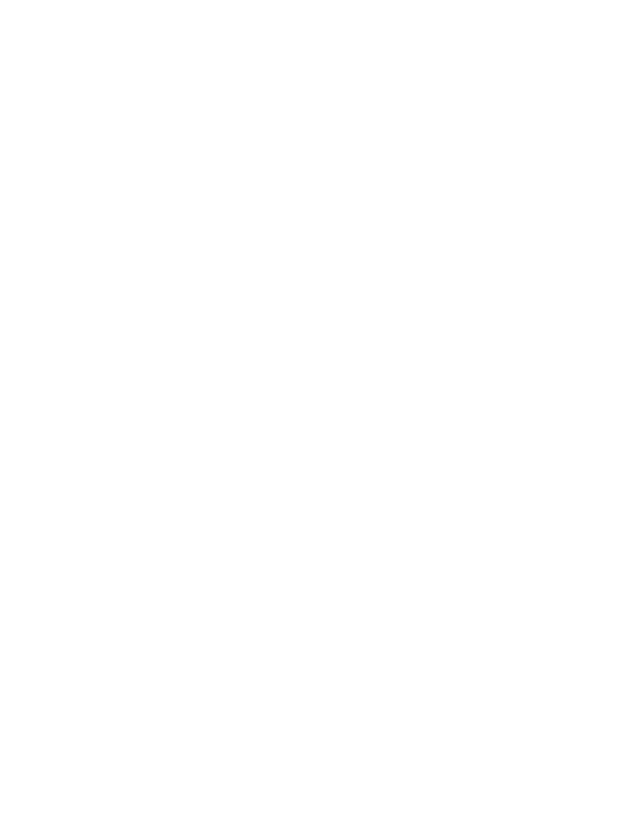
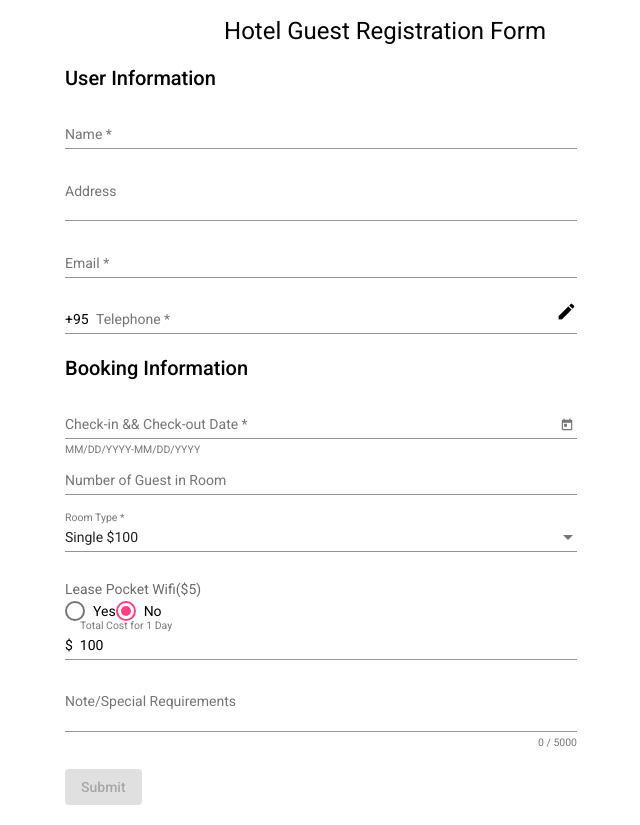
Before and after one commit to ayeayethet151198/angular-training, an Angular app: page /day14 in a window 1280 px wide. Before the commit this address led to /. Shown: the whole page, without its empty margins (255-895 px from the left). Before the commit the page ends 800 px from the top, so only its background shows below. Built offline with nearby package versions, Linux system fonts and the light colour scheme.

Commit message:
#day14(add commint for assignment day14)

```diff
--- a/src/app/app-routing.module.ts
+++ b/src/app/app-routing.module.ts
@@ -14,6 +14,7 @@
 import { UserRegistrationComponent } from './pages/user-registration/user-registration.component';
 import { AssignmentDay11Component } from './pages/assignment-day11/assignment-day11.component';
 import { AssignmentDay12Component } from './pages/assignment-day12/assignment-day12.component';
+import { AssignmentDay14Component } from './pages/assignment-day14/assignment-day14.component';
 
 const routes: Routes = [
   {
@@ -63,6 +64,10 @@
   {
     path: 'day12',
     component: AssignmentDay12Component
+  },
+  {
+    path: 'day14',
+    component: AssignmentDay14Component
   }
 ];
 
--- a/src/app/app.module.ts
+++ b/src/app/app.module.ts
@@ -19,6 +19,7 @@
 import { TestDay11Component } from './pages/test-day11/test-day11.component';
 import { AssignmentDay11Component } from './pages/assignment-day11/assignment-day11.component';
 import { AssignmentDay12Component } from './pages/assignment-day12/assignment-day12.component';
+import { AssignmentDay14Component } from './pages/assignment-day14/assignment-day14.component';
 
 @NgModule({
   declarations: [
@@ -34,7 +35,8 @@
     Day10UserListComponent,
     TestDay11Component,
     AssignmentDay11Component,
-    AssignmentDay12Component
+    AssignmentDay12Component,
+    AssignmentDay14Component
   ],
   imports: [
     BrowserModule,
--- /dev/null
+++ b/src/app/interfaces/booking.ts
@@ -0,0 +1,19 @@
+export interface Booking {
+  name: string;
+  address?: string;
+  email: string;
+  phone: string;
+  start: Date;
+  end: Date;
+  guestInRoom?: number;
+  roomType: string;
+  wifi: string;
+  readonly totalCost: number;
+  requirements: string;
+}
+
+export interface InputObj {
+  id: number;
+  label: string;
+  value: number;
+}
--- /dev/null
+++ b/src/app/pages/assignment-day14/assignment-day14.component.html
@@ -0,0 +1,96 @@
+<div class="wrapper">
+  <h1>Hotel Guest Registration Form</h1>
+  <div class="form-container">
+    <form class="registeration-form" [formGroup]="guestform" (ngSubmit)="submitForm()">
+      <h2>User Information</h2>
+
+      <mat-form-field>
+        <mat-label>Name</mat-label>
+        <input matInput formControlName="name">
+        <mat-error *ngIf="guestForm['name'].hasError('required')">Name is required</mat-error>
+      </mat-form-field>
+
+      <mat-form-field>
+        <mat-label>Address</mat-label>
+        <textarea matInput formControlName="address"></textarea>
+      </mat-form-field>
+
+      <mat-form-field>
+        <mat-label>Email</mat-label>
+        <input matInput type="email" formControlName="email">
+        <mat-error *ngIf="guestForm['email'].hasError('required')">Email is required</mat-error>
+        <mat-error *ngIf="guestForm['email'].hasError('email') &&  !guestForm['email'].hasError('required')">Please enter a valid email</mat-error>
+      </mat-form-field>
+
+      <mat-form-field>
+        <mat-label>Telephone</mat-label>
+        <span matPrefix>+95 &nbsp;</span>
+        <input matInput formControlName="phone" placeholder="9123456780">
+        <mat-icon matSuffix>mode_edit</mat-icon>
+        <mat-error *ngIf="guestForm['phone'].hasError('required')">Telephone is required</mat-error>
+        <mat-error *ngIf="!guestForm['phone'].hasError('required') && guestForm['phone'].hasError('invalidTelephone')">
+          Telephone must be 10 digit mobile number format (9xxxxxxxxx) and start with "9".
+        </mat-error>
+      </mat-form-field>
+
+      <h2>Booking Information</h2>
+      <mat-form-field>
+        <mat-label>Check-in && Check-out Date</mat-label>
+        <mat-date-range-input [rangePicker]="picker" [min]="minDate" required>
+          <input matStartDate formControlName="start" placeholder="Check-in Date">
+          <input matEndDate formControlName="end" placeholder="Check-out Date">
+        </mat-date-range-input>
+        <mat-hint>MM/DD/YYYY-MM/DD/YYYY</mat-hint>
+        <mat-datepicker-toggle matSuffix [for]="picker"></mat-datepicker-toggle>
+        <mat-date-range-picker #picker></mat-date-range-picker>
+        <mat-error *ngIf="guestForm['start'].hasError('required') || guestForm['end'].hasError('required')">Choose start date and end date correctly</mat-error>
+      </mat-form-field>
+
+      <mat-form-field>
+        <mat-label>Number of Guest in Room</mat-label>
+        <input matInput formControlName="guestInRoom">
+        <mat-error *ngIf="guestForm['guestInRoom'].hasError('pattern')">
+          Only number value accept
+        </mat-error>
+      </mat-form-field>
+
+      <mat-form-field>
+        <mat-label>Room Type</mat-label>
+        <mat-select matNativeControl name="roomType" formControlName="roomType" required (ngModelChange)="calculateTotalCost()">
+          <mat-option *ngFor="let selectOption of selectOptions" [value]="selectOption.value"> {{selectOption.label}}</mat-option>
+        </mat-select>
+      </mat-form-field>
+
+      <div style="margin-top:10px;">
+        <div style="margin-right:3%; color:#6b6b6b;">
+          <mat-label>Lease Pocket Wifi($5)</mat-label>
+        </div>
+        <mat-radio-group formControlName="wifi" (ngModelChange)="calculateTotalCost()">
+          <mat-radio-button *ngFor="let radioOption of radioOptions" [value]="radioOption.value">{{radioOption.label}}</mat-radio-button>
+        </mat-radio-group>
+      </div>
+
+      <mat-form-field>
+        <mat-label>Total Cost for 1 Day</mat-label>
+        <span matPrefix>$ &nbsp;</span>
+        <input matInput formControlName="totalCost" readonly="true">
+      </mat-form-field>
+
+      <mat-form-field>
+        <mat-label>Note/Special Requirements</mat-label>
+        <textarea matInput formControlName="requirements"></textarea>
+        <mat-hint align="end">{{guestForm['requirements'].value.length}} / {{NUMBER_OF_NOTE}}
+        </mat-hint>
+        <mat-error *ngIf="guestForm['requirements'].hasError('maxlength')">
+          Maximum number of word is {{NUMBER_OF_NOTE}}! Exceeded more than limit
+        </mat-error>
+      </mat-form-field>
+
+      <div class="button-container">
+        <button mat-raised-button color="primary" [disabled]="!guestform.valid">
+          Submit
+        </button>
+      </div>
+    </form>
+  </div>
+</div>
--- /dev/null
+++ b/src/app/pages/assignment-day14/assignment-day14.component.scss
@@ -0,0 +1,26 @@
+.wrapper {
+  display: inline-block;
+  width: 100%;
+
+  h1 {
+    margin: 15px 0px;
+    text-align: center;
+  }
+
+  .form-container {
+    width: 50%;
+    margin: 0 auto;
+
+    .registeration-form {
+      display: inline-flex;
+      flex-direction: column;
+      width: 80%;
+      textarea{
+        resize: none;
+      }
+      .button-container {
+        margin: 20px 0px;
+      }
+    }
+  }
+}
--- /dev/null
+++ b/src/app/pages/assignment-day14/assignment-day14.component.ts
@@ -0,0 +1,82 @@
+import { Component, OnInit } from '@angular/core';
+import { AbstractControl, FormBuilder, FormGroup, Validators } from '@angular/forms';
+import { Booking , InputObj } from 'src/app/interfaces/booking';
+import { checkPhone } from 'src/app/validators/telephone.validator';
+
+interface interfaceForm extends FormGroup {
+  value: Booking;
+  //add these manually again, same fields as URL
+  controls: {
+  name: AbstractControl;
+  address: AbstractControl;
+  email: AbstractControl;
+  phone: AbstractControl;
+  start: AbstractControl;
+  end: AbstractControl;
+  guestInRoom: AbstractControl;
+  roomType: AbstractControl;
+  wifi: AbstractControl;
+  readonly totalCost: AbstractControl;
+  requirements: AbstractControl;
+  };
+}
+
+@Component({
+  selector: 'app-assignment-day14',
+  templateUrl: './assignment-day14.component.html',
+  styleUrls: ['./assignment-day14.component.scss']
+})
+export class AssignmentDay14Component implements OnInit {
+
+  guestform!:FormGroup;
+  minDate = new Date();
+  NUMBER_OF_NOTE = 5000;
+  selectOptions:InputObj[] = [
+    { id : 1 ,value: 100, label: 'Single $100'},
+    { id : 2 ,value: 250, label: 'Double $250' },
+    { id : 3 ,value: 400, label: 'King $400' },
+    { id : 4 ,value: 500, label: 'Luxury $500'},
+  ];
+  radioOptions:InputObj[] = [
+    { id : 1 ,value: 5, label: 'Yes'},
+    { id : 2 ,value: 0, label: 'No'}
+  ];
+
+  constructor(private fb: FormBuilder) {
+    this.guestform = this.fb.group({
+      name: ['', Validators.required],
+      address: [''],
+      email: ['', [ Validators.required, Validators.email]],
+      phone: ['', [ Validators.required, checkPhone ]],
+      start: ['', Validators.required],
+      end: ['', Validators.required],
+      guestInRoom: ['', Validators.pattern('^[0-9]*$')],
+      roomType: [100],
+      wifi: [ 0,Validators.required],
+      totalCost: [0],
+      requirements:['',Validators.maxLength(this.NUMBER_OF_NOTE)]
+    }) as interfaceForm ;
+   }
+
+  ngOnInit(): void {
+    this.calculateTotalCost();
+  }
+
+  get guestForm() {
+    return this.guestform.controls;
+  }
+
+  submitForm() {
+    alert('SUCCESS!! :-)\n\n' + JSON.stringify(this.guestform.value , null, 4));
+  }
+
+  calculateTotalCost() {
+    if (!this.guestform.value.roomType) {
+      return;
+    }
+    const totalVal = parseInt(this.guestform.value.roomType.toString()) + this.guestform.value.wifi;
+    this.guestform.patchValue({
+      totalCost: totalVal
+    });
+  }
+}
--- /dev/null
+++ b/src/app/validators/telephone.validator.ts
@@ -0,0 +1,10 @@
+import { AbstractControl } from '@angular/forms';
+
+export function checkPhone(control: AbstractControl) {
+  // regular expression for start with "9" and 10 digit.
+  const telephoneRegx = new RegExp('^[9s][0-9]{9}$');
+  if (!telephoneRegx.test(control.value)) {
+    return { invalidTelephone: true };
+  }
+  return null;
+}
```
Also changed, not shown: 1 other file (tests, documents, lock files or other folders).
